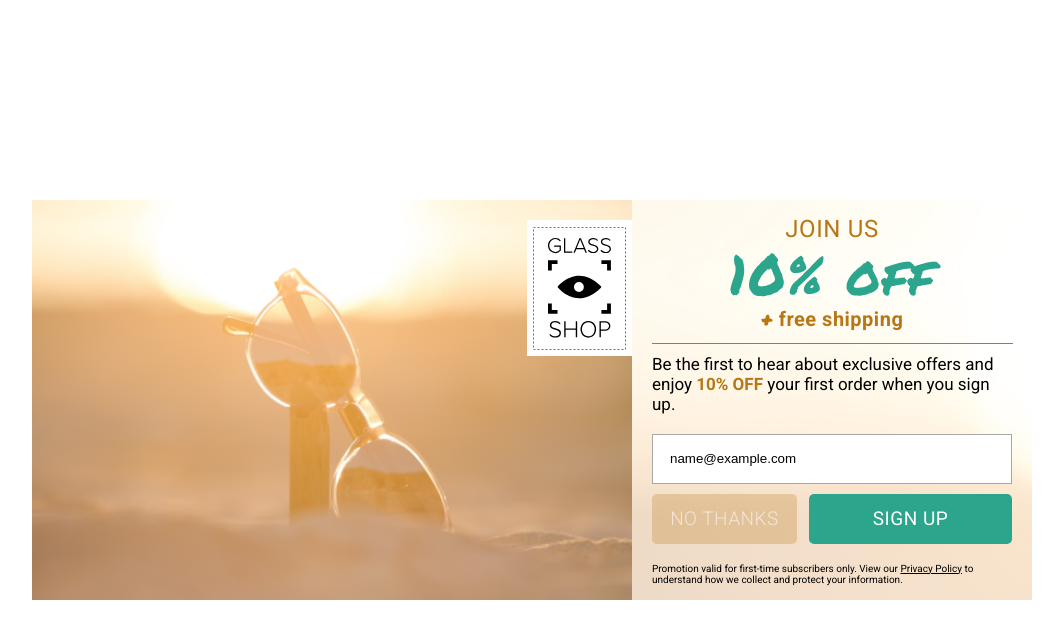
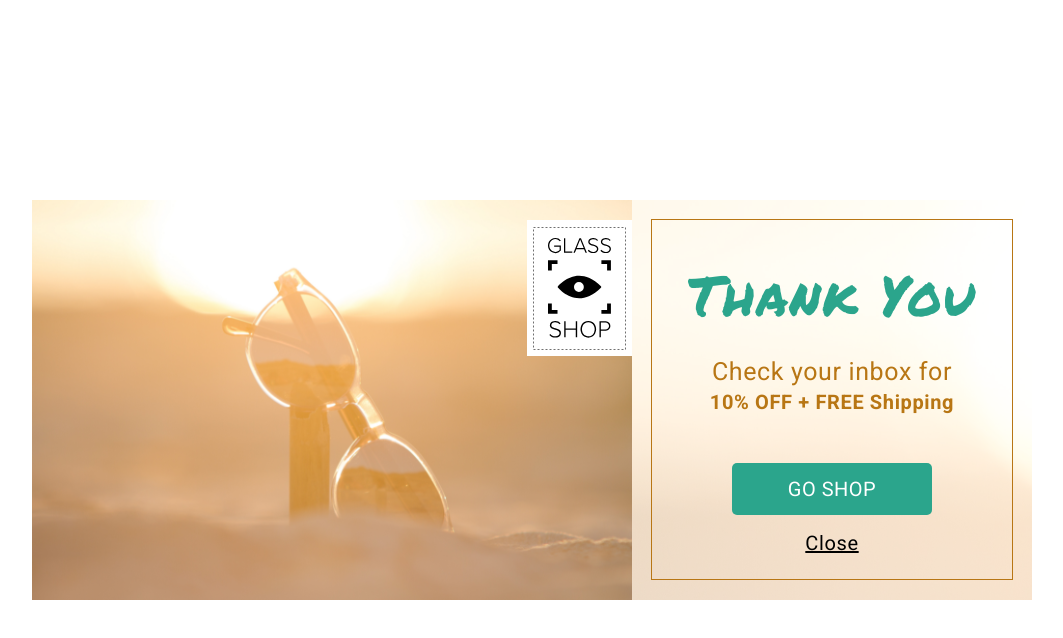
Before and after one commit to kmongy/listrak, a website built with Parcel: page index.html in a window 1280 px wide. Both pictures are taken after typing "name@example.com" into the empty fields and a click on the button "SIGN UP". Shown: the whole page, without its empty margins (108-1171 px from the left). Built offline with nearby package versions, Linux system fonts and the light colour scheme.

Commit message:
Updated success logic.

```diff
--- a/index.html
+++ b/index.html
@@ -57,6 +57,7 @@
         </div>
 
         <div class="pop-up-form">
+          <div class="pop-up-form-container">
             <div class="form-header">
               <h2>Join Us</h2>
               <p class="permanent-marker-text percent-off-text">10% off</p>
@@ -83,6 +84,17 @@
             </div>
           </div>
 
+          <div class="pop-up-success-message">
+            <div class="pop-up-success-container">
+              <p class="permanent-marker-text thank-you-text">Thank You</p>
+              <p>Check your inbox for <br><span class="bold-gold-text thank-you-small-text">10% OFF + FREE
+                  Shipping</span></p>
+              <button class="go-shop-btn">Go Shop</button>
+              <p class="close-pop-up">Close</p>
+            </div>
+          </div>
+        </div>
+
       </div>
     </section>
   </body>
--- a/js/main.js
+++ b/js/main.js
@@ -17,9 +17,15 @@ function successClick(event) {
     /^(([^<>()[\]\\.,;:\s@"]+(\.[^<>()[\]\\.,;:\s@"]+)*)|(".+"))@((\[[0-9]{1,3}\.[0-9]{1,3}\.[0-9]{1,3}\.[0-9]{1,3}\])|(([a-zA-Z\-0-9]+\.)+[a-zA-Z]{2,}))$/;
 
   if (regexedEmailValue.test(emailValue.trim())) {
-    mainImg.src = '/imgs/pexels-riciardus-871062.png';
+    let formContainer = document.querySelector('.pop-up-form-container');
+    let successMessage = document.querySelector('.pop-up-success-message');
+
+    mainImg.src = 'imgs/pexels-riciardus-871062.png';
     mainImg.alt = 'Glasses in the sand';
-    console.log(mainImg);
+    emailErrorMessage.classList.remove('error-message');
+
+    formContainer.classList.add('success');
+    successMessage.classList.add('success');
   } else {
     emailErrorMessage.classList.add('error-message');
   }
--- a/scss/main.scss
+++ b/scss/main.scss
@@ -41,6 +41,11 @@ body {
     max-width: 400px;
     max-height: 400px;
     padding: 0 20px;
+    position: relative;
+
+    .pop-up-form-container.success {
+      opacity: 0;
+    }
 
     .form-header {
       h2 {
@@ -72,14 +77,13 @@ body {
       }
     }
 
+    .bold-gold-text {
+      color: $gold;
+      font-weight: 700;
+    }
     .form-info {
       font-size: 17px;
       padding: 9.5px 0 20px 0;
-
-      .bold-gold-text {
-        color: $gold;
-        font-weight: 700;
-      }
     }
 
     .form-email-address {
@@ -143,6 +147,7 @@ body {
         margin-top: -8px;
       }
     }
+
     .pop-up-privacy-policy {
       padding: 19px 0 21px 0;
 
@@ -154,6 +159,66 @@ body {
         color: $light-black;
       }
     }
+  }
+
+  .pop-up-success-message {
+    display: none;
+    position: absolute;
+    top: 0;
+    right: 0;
+    bottom: 0;
+    left: 0;
+    text-align: center;
+
+    p {
+      color: $gold;
+      font-size: 25px;
+      text-align: center;
+      letter-spacing: 0.63px;
+    }
+
+    .pop-up-success-container {
+      border: 1px solid $gold;
+      margin: 19px;
+    }
+
+    .thank-you-text {
+      color: $teal;
+      font-size: 55px;
+      padding: 34px 0 23px 0;
+      letter-spacing: 1.38px;
+    }
+
+    .thank-you-small-text {
+      font-size: 20px;
+    }
+
+    .go-shop-btn {
+      border: 0;
+      background: none;
+      background: $teal;
+      border-radius: 5px;
+      color: white;
+      font-family: inherit;
+      font-size: 20px;
+      text-transform: uppercase;
+      letter-spacing: 0.5px;
+      padding: 14px 56px;
+      margin: 48px 0 16px 0;
+      cursor: pointer;
+    }
+
+    .close-pop-up {
+      color: black;
+      font-size: 20px;
+      text-decoration: underline;
+      margin-bottom: 24px;
+      cursor: pointer;
+    }
+  }
+
+  .pop-up-success-message.success {
+    display: block;
   }
 }
 
```
Also changed, not shown: package.json (+6 -12 lines), 2 other files. Lines whose indentation alone changed are shown as unchanged.
